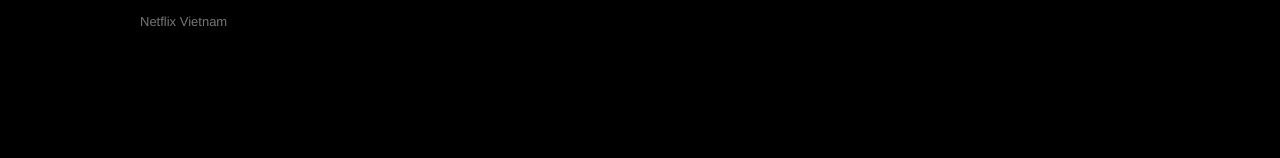
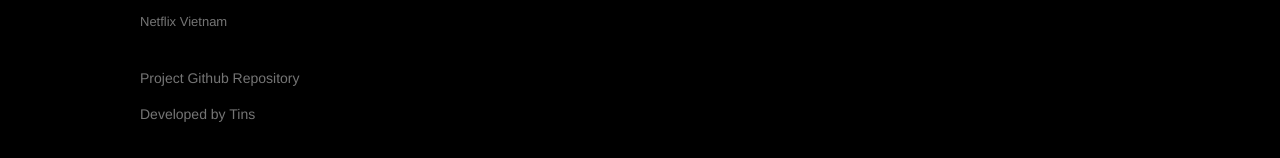
Before and after one commit to tinspham209/netflix-clone, a React (Create React App) app: page / in a window 1280 px wide. Shown: the part 3161-3319 px from the top of the page. Built offline with nearby package versions, Linux system fonts and the light colour scheme; no server answers.

Commit message:
update footer

```diff
--- a/src/containers/footer.js
+++ b/src/containers/footer.js
@@ -37,6 +37,15 @@ const FooterContainer = () => {
 			</Footer.Row>
 			<Footer.Break />
 			<Footer.Text>Netflix Vietnam</Footer.Text>
+			<Footer.Link
+				href="https://github.com/tinspham209/netflix-clone"
+				target="_blank"
+			>
+				Project Github Repository
+			</Footer.Link>
+			<Footer.Link href="https://tinspham.info" target="_blank">
+				Developed by Tins
+			</Footer.Link>
 		</Footer>
 	);
 };
```
